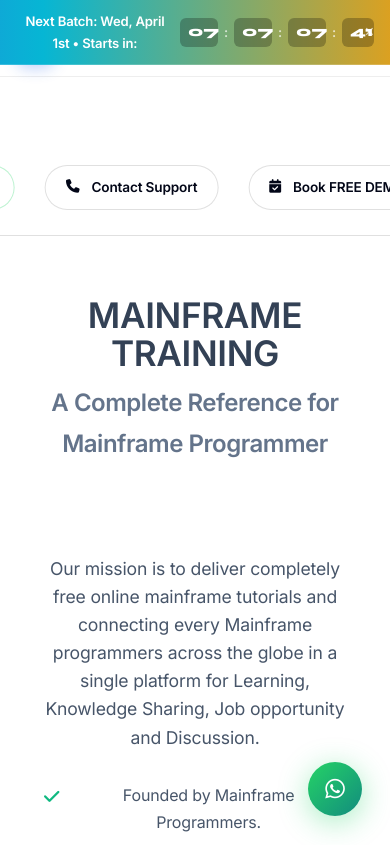
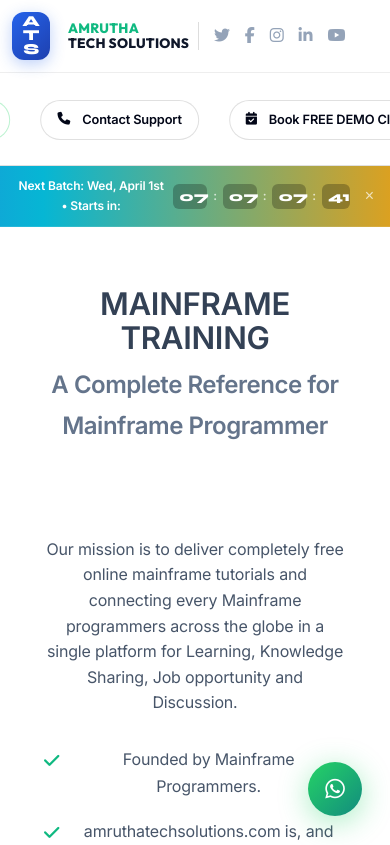
Before and after one commit to ngmgdigital24-design/ATS, a plain HTML site: page index.html in a window 390 px wide. Shown: the top 845 px of the page. Drawn offline with Linux system fonts and the light colour scheme.

Commit message:
Add files via upload

```diff
--- a/index.html
+++ b/index.html
@@ -65,6 +65,7 @@
 
     html {
       scroll-behavior: smooth;
+      scroll-padding-top: 100px;
     }
 
     body {
@@ -178,6 +179,7 @@
       align-items: center;
       gap: 10px;
       text-decoration: none;
+      flex-shrink: 0;
     }
 
     .nav-logo-icon {
@@ -2115,15 +2117,21 @@
 
     @media (max-width: 480px) {
       section {
-        padding: 50px 0;
+        padding: 40px 0;
       }
 
       .hero-title {
-        font-size: 2.2rem;
+        font-size: clamp(1.8rem, 8vw, 2.5rem);
+        line-height: 1.1;
+      }
+
+      .hero-sub {
+        font-size: 1rem !important;
       }
 
       .hero-btns {
         flex-direction: column;
+        gap: 15px;
       }
 
       .hero-btns .btn {
@@ -2132,7 +2140,12 @@
       }
 
       .stat-num {
-        font-size: 1.6rem;
+        font-size: 1.5rem;
+      }
+
+      .section-title {
+        font-size: 1.8rem;
+        line-height: 1.2;
       }
 
       .courses-grid,
@@ -2141,19 +2154,26 @@
       .testimonials-grid,
       .pricing-grid {
         grid-template-columns: 1fr;
+        gap: 20px;
       }
 
       .action-ticker-btn {
-        padding: 10px 20px;
+        padding: 8px 16px;
+        font-size: 0.8rem;
+      }
+
+      .nav-inner {
+        padding: 0 12px;
+      }
+
+      .nav-logo-text {
         font-size: 0.85rem;
       }
 
-      .nav-inner {
-        padding: 0 16px;
-      }
-
-      .nav-logo-text {
-        font-size: 0.95rem;
+      .nav-logo-icon {
+        width: 38px;
+        height: 48px;
+        margin-right: 8px;
       }
     }
 
@@ -2175,17 +2195,36 @@
       background-size: 300% 100%;
       animation: gradShift 6s ease infinite;
       text-align: center;
-      padding: 10px 16px;
-      font-size: .82rem;
+      padding: 12px 16px;
+      font-size: .85rem;
       font-weight: 600;
       color: #fff;
       position: relative;
-      z-index: 1001;
+      z-index: 99;
       display: flex;
       align-items: center;
       justify-content: center;
       gap: 12px;
       flex-wrap: wrap;
+      width: 100%;
+    }
+
+    @media (max-width: 600px) {
+      #announce-bar {
+        padding: 10px 40px 10px 15px;
+        font-size: .75rem;
+        gap: 6px;
+      }
+
+      .cd-box {
+        padding: 1px 4px;
+        min-width: 25px;
+        font-size: .8rem;
+      }
+
+      #announce-close {
+        right: 8px;
+      }
     }
 
     @keyframes gradShift {
@@ -2209,11 +2248,11 @@
     .cd-box {
       background: rgba(0, 0, 0, .25);
       border-radius: 6px;
-      padding: 2px 8px;
+      padding: 1px 6px;
       font-family: 'Syne', sans-serif;
-      font-size: .9rem;
+      font-size: .85rem;
       font-weight: 800;
-      min-width: 32px;
+      min-width: 28px;
       text-align: center;
     }
 
@@ -2603,19 +2642,6 @@
 
   <!-- SCROLL PROGRESS -->
   <div id="scroll-progress"></div>
-
-  <!-- ANNOUNCEMENT BAR -->
-  <div id="announce-bar">
-    <div class="countdown">
-      <span>Next Batch: Wed, April 1st • Starts in:</span>
-      <div class="cd-box" id="cd-days">07</div><span class="cd-sep">:</span>
-      <div class="cd-box" id="cd-hours">23</div><span class="cd-sep">:</span>
-      <div class="cd-box" id="cd-mins">56</div><span class="cd-sep">:</span>
-      <div class="cd-box" id="cd-secs">00</div>
-    </div>
-
-    <button id="announce-close" onclick="this.parentElement.style.display='none'">&times;</button>
-  </div>
 
   <!-- BACK TO TOP -->
   <div id="back-top" onclick="window.scrollTo({top:0, behavior:'smooth'})">
@@ -2707,6 +2733,19 @@
       </div>
     </div>
   </section>
+
+  <!-- ANNOUNCEMENT BAR -->
+  <div id="announce-bar">
+    <div class="countdown">
+      <span>Next Batch: Wed, April 1st • Starts in:</span>
+      <div class="cd-box" id="cd-days">07</div><span class="cd-sep">:</span>
+      <div class="cd-box" id="cd-hours">23</div><span class="cd-sep">:</span>
+      <div class="cd-box" id="cd-mins">56</div><span class="cd-sep">:</span>
+      <div class="cd-box" id="cd-secs">00</div>
+    </div>
+
+    <button id="announce-close" onclick="this.parentElement.style.display='none'">&times;</button>
+  </div>
 
   <!-- HERO -->
   <section id="hero">
```
